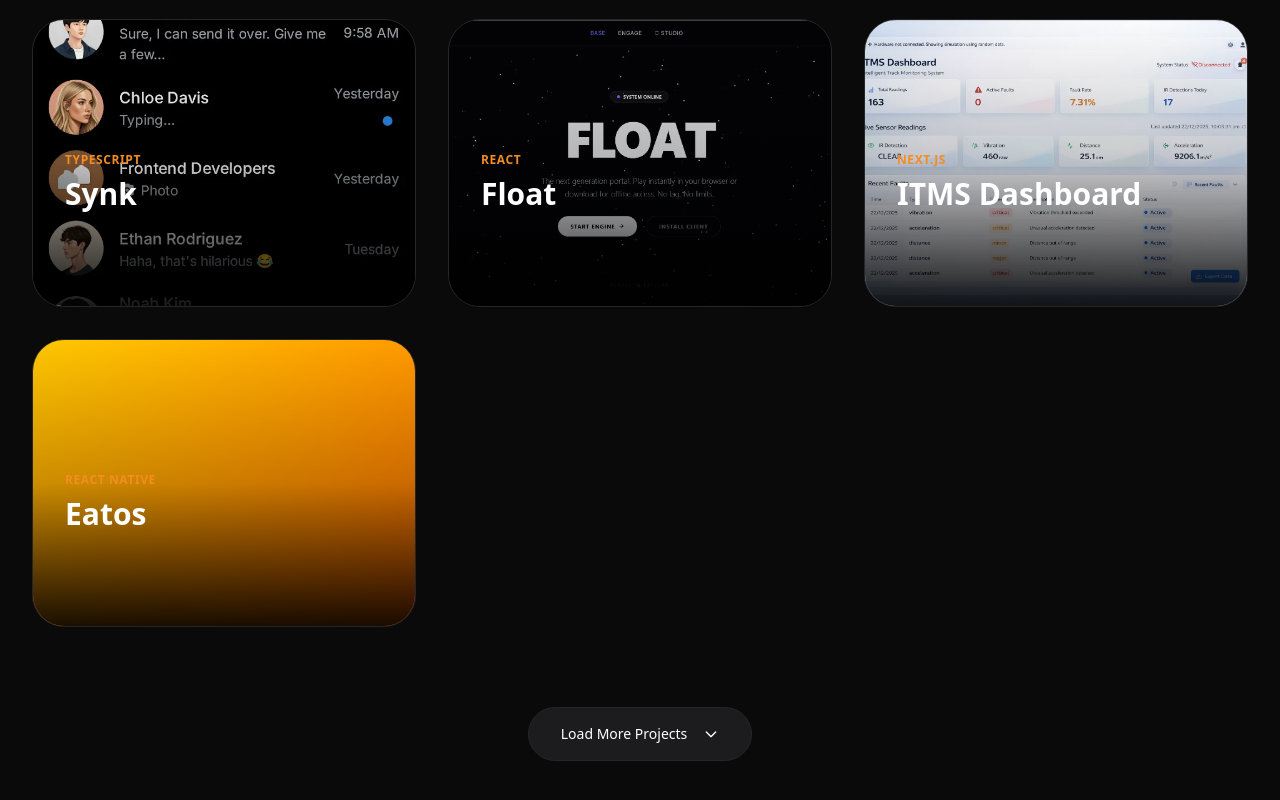
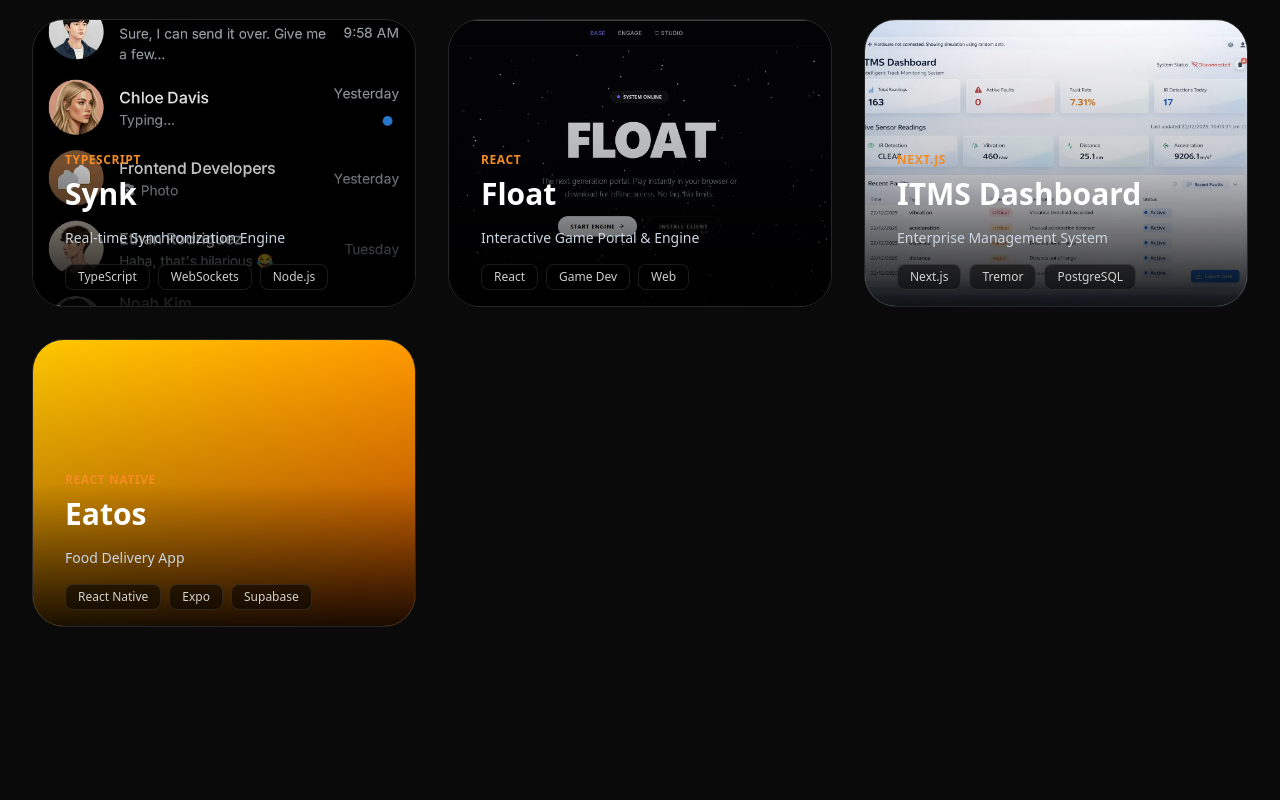
Before and after one commit to Sarvesh2005-code/sarvy, a Next.js app: page /work in a window 1280 px wide. Shown: the part 1066-1866 px from the top of the page. After the commit the page ends 1773 px from the top, so only its background shows below. Built offline with nearby package versions, Linux system fonts and the light colour scheme.

Commit message:
Fix: Make project descriptions always visible and remove unused 'Load More' button

```diff
--- a/src/app/work/page.tsx
+++ b/src/app/work/page.tsx
@@ -115,12 +115,12 @@ export default function WorkPage() {
                                                 <ArrowUpRight size={24} />
                                             </div>
                                         </div>
-                                        <p className="text-slate-300 text-sm line-clamp-2 max-w-lg font-light opacity-0 group-hover:opacity-100 transition-opacity duration-500 delay-100">
+                                        <p className="text-slate-300 text-sm line-clamp-2 max-w-lg font-light mt-2 mb-4">
                                             {project.description}
                                         </p>
 
-                                        <div className="flex gap-2 mt-4 opacity-0 group-hover:opacity-100 transition-opacity duration-500 delay-200">
-                                            {project.tags.slice(1, 3).map(tag => (
+                                        <div className="flex gap-2">
+                                            {project.tags.slice(0, 3).map(tag => (
                                                 <span key={tag} className="px-3 py-1 bg-black/50 backdrop-blur-sm rounded-lg text-xs font-medium text-white/80 border border-white/10">{tag}</span>
                                             ))}
                                         </div>
@@ -139,15 +139,6 @@ export default function WorkPage() {
                         </button>
                     </div>
                 )}
-
-                <div className="mt-20 flex justify-center">
-                    <div className="flex items-center gap-4 py-4 px-8 rounded-full border border-border bg-surface text-sm font-medium hover:border-primary/50 transition-colors cursor-pointer group">
-                        <span>Load More Projects</span>
-                        <svg className="w-4 h-4 group-hover:translate-y-1 transition-transform" fill="none" viewBox="0 0 24 24" stroke="currentColor">
-                            <path strokeLinecap="round" strokeLinejoin="round" strokeWidth={2} d="M19 9l-7 7-7-7" />
-                        </svg>
-                    </div>
-                </div>
             </div>
         </main>
     );
```
